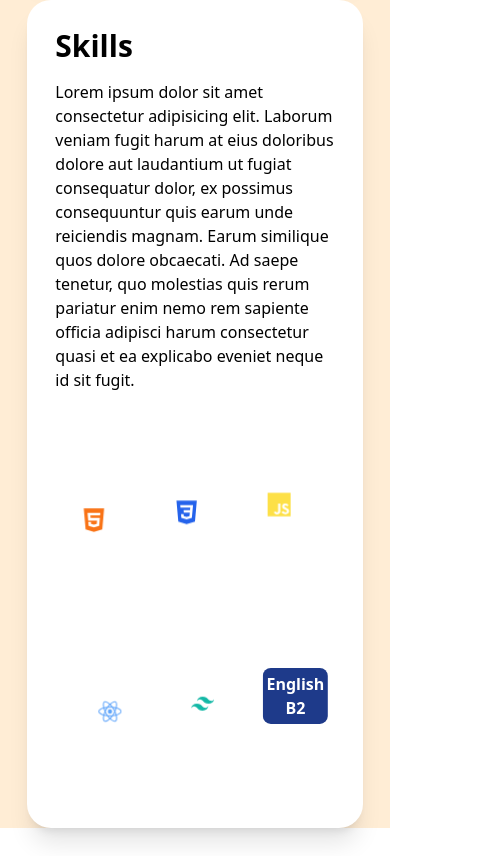
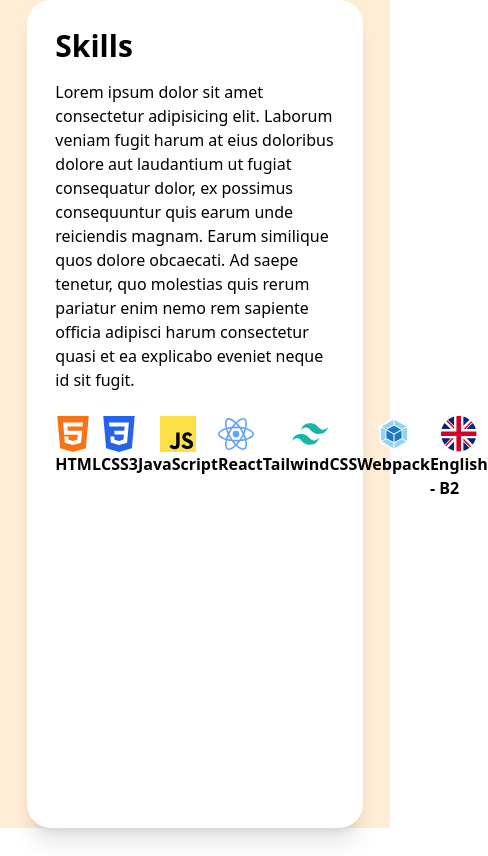
Before and after one commit to VictorCar86/Portfolio, a React app: page / in a window 390 px wide. Shown: the part 1770-2626 px from the top of the page, 488 px wide, since content can reach past the window. Built offline with nearby package versions, Linux system fonts and the light colour scheme.

Commit message:
complete responsive styles for skills section

```diff
--- a/src/components/Skills.jsx
+++ b/src/components/Skills.jsx
@@ -1,6 +1,7 @@
 import React from 'react'
 import { SiCss3, SiHtml5, SiJavascript, SiReact, SiTailwindcss } from 'react-icons/si'
 import UKFlagIcon from './Icons/UKFlagIcon'
+import WebpackIcon from '../assets/webpack.webp'
 
 const Skills = () => {
   return (
@@ -10,29 +11,45 @@ const Skills = () => {
             Lorem ipsum dolor sit amet consectetur adipisicing elit. Laborum veniam fugit harum at eius doloribus dolore aut laudantium ut fugiat consequatur dolor, ex possimus consequuntur quis earum unde reiciendis magnam.
             Earum similique quos dolore obcaecati. Ad saepe tenetur, quo molestias quis rerum pariatur enim nemo rem sapiente officia adipisci harum consectetur quasi et ea explicabo eveniet neque id sit fugit.
         </p>
-        <div className='grid grid-cols-3 justify-items-center relative h-96 w-full mt-6 animate-[spin_3s_linear_infinite]'>
-            <div className='w-1/4 h-48 animate-[minus-spin_3s_linear_infinite]'>
-              <SiHtml5 className='h-full w-full fill-orange-500' />
-            </div>
-            <div className='w-1/4 h-48 animate-[minus-spin_3s_linear_infinite]'>
-              <SiCss3 className='h-full w-full fill-blue-600' />
-            </div>
-            <div className='w-1/4 h-48 animate-[minus-spin_3s_linear_infinite]'>
-              <SiJavascript className='h-full w-full fill-yellow-300' />
-            </div>
-            <div className='w-1/4 h-48 animate-[minus-spin_3s_linear_infinite]'>
-              <SiReact className='h-full w-full fill-blue-400' />
-            </div>
-            <div className='w-1/4 h-48 animate-[minus-spin_3s_linear_infinite]'>
-              <SiTailwindcss className='h-full w-full fill-teal-500' />
-            </div>
-            <div className='relative w-1/4 h-48 text-center animate-[minus-spin_3s_linear_infinite]'>
-              <UKFlagIcon />
-              <div className='absolute top-1/2 left-1/2 -translate-x-1/2 -translate-y-1/2 p-1 rounded-lg text-white font-bold bg-blue-900'>
-                <p>English</p>
-                <p>B2</p>
+        <div className='relative h-96 w-full mt-6'>
+          <ul className='grid grid-flow-col justify-items-center font-bold'>
+            <li>
+              <SiHtml5 className='w-9 h-9 fill-orange-500' />
+              <p>HTML</p>
+            </li>
+            <li>
+              <SiCss3 className='w-9 h-9 fill-blue-600' />
+              <p>CSS3</p>
+            </li>
+            <li>
+              <div className='w-9 h-9 mx-auto bg-black'>
+                <SiJavascript className='w-full h-full fill-yellow-300' />
               </div>
-            </div>
+              <p>JavaScript</p>
+            </li>
+            <li>
+              <SiReact className='w-9 h-9 fill-blue-400' />
+              <p>React</p>
+            </li>
+            <li>
+              <SiTailwindcss className='w-9 h-9 mx-auto fill-teal-500' />
+              <p>TailwindCSS</p>
+            </li>
+            <li>
+              <img
+                className='w-10 h-9 object-cover mx-auto'
+                src={WebpackIcon}
+                alt="Webpack icon"
+              />
+              <p>Webpack</p>
+            </li>
+            <li>
+              <div className='w-9 mx-auto'>
+                <UKFlagIcon />
+              </div>
+              <p>English - B2</p>
+            </li>
+          </ul>
         </div>
     </section>
   )
--- a/webpack.config.js
+++ b/webpack.config.js
@@ -30,7 +30,7 @@ module.exports = {
         ]
       },
       {
-        test: /\.(gif|png|jpe?g)$/,
+        test: /\.(gif|png|webp|jpe?g)$/,
         type: "asset/resource",
         generator: {
           filename: "assets/[name][hash][ext]"
```
Also changed, not shown: src/assets/webpack.webp (added).
